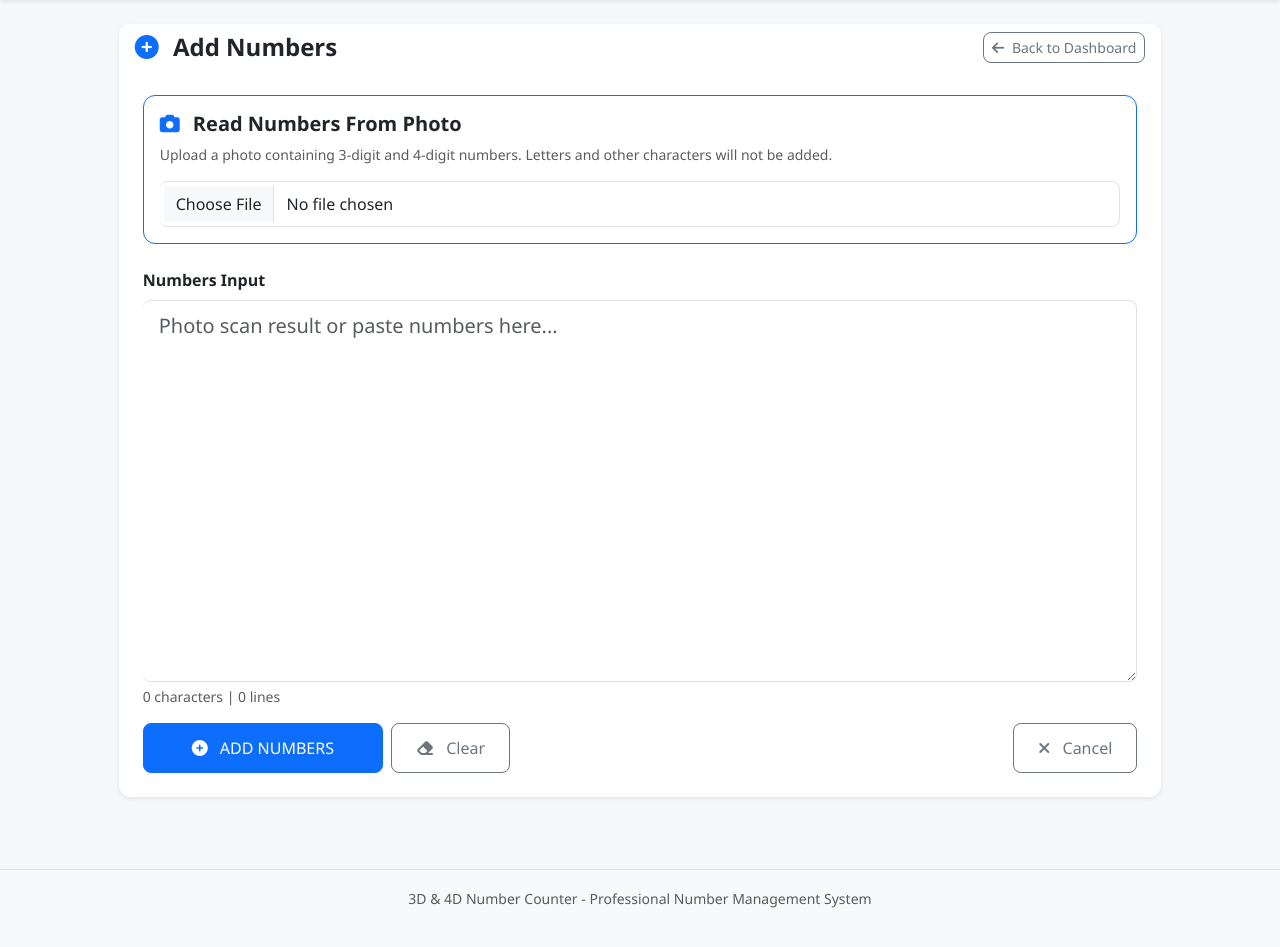
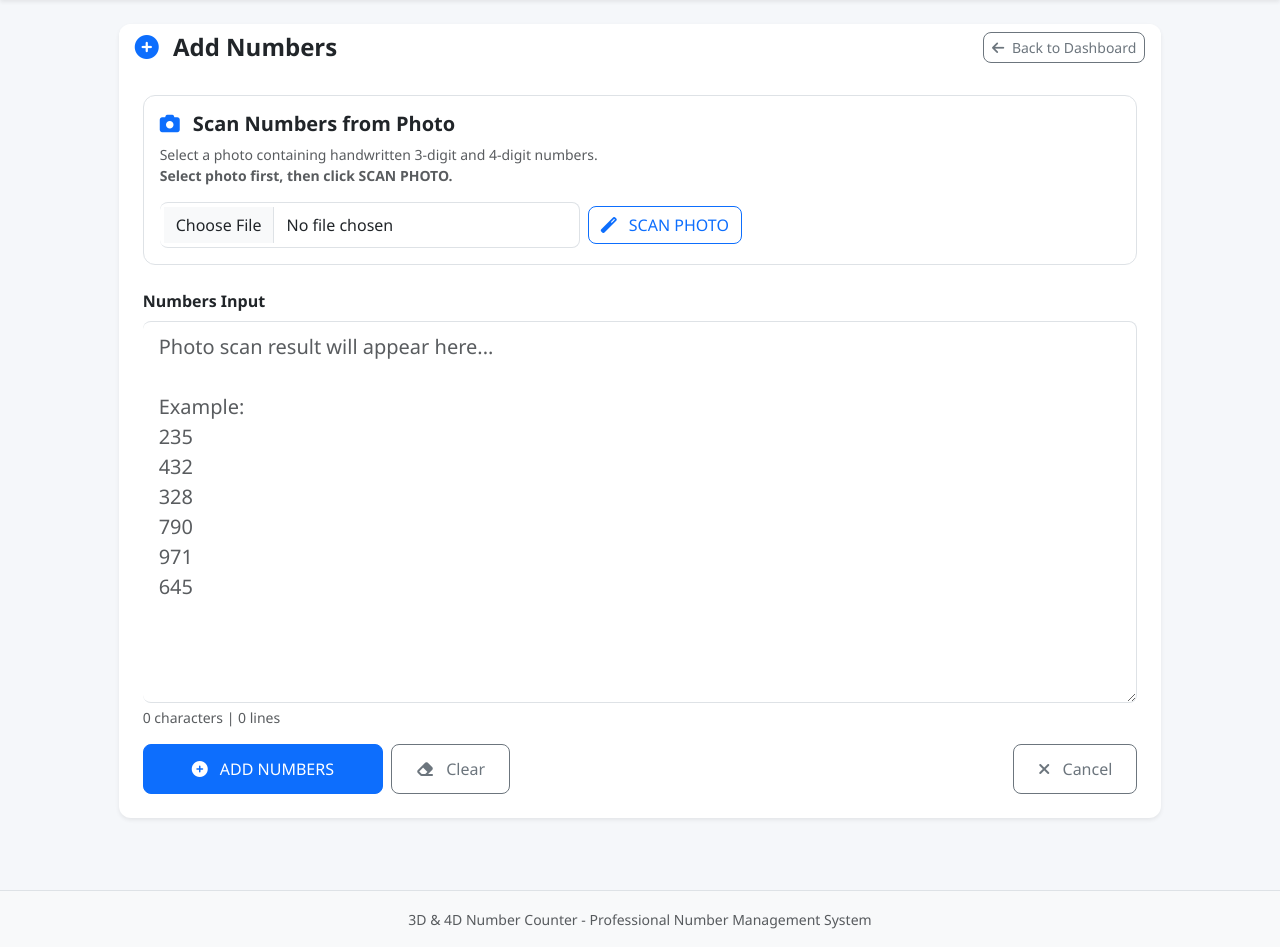
Before and after one commit to bharath0750-create/number_count, a Flask app: page /add-numbers in a window 1280 px wide. Shown: the part 57-1004 px from the top of the page. Before the commit the page ends 965 px from the top, so only its background shows below. Run offline with Flask 3, Linux system fonts and the light colour scheme; the visitor is signed in with stand-in values (Sample User, id 1); some libraries are stand-ins or nearby versions.

Commit message:
Refactor add_numbers.html template structure
Updated the layout and content of the add_numbers.html template, including changes to input guides and form structure.

```diff
--- a/templates/add_numbers.html
+++ b/templates/add_numbers.html
@@ -3,103 +3,234 @@
 {% block title %}Add Numbers - 3D & 4D Number Counter{% endblock %}
 
 {% block content %}
+
 <div class="row justify-content-center">
+
     <div class="col-12 col-lg-10">
 
         <div class="card shadow-sm border-0">
 
+            <!-- HEADER -->
             <div class="card-header bg-white border-0 d-flex justify-content-between align-items-center flex-wrap gap-2">
+
                 <h4 class="mb-0 fw-semibold">
                     <i class="fas fa-plus-circle me-2 text-primary"></i>
                     Add Numbers
                 </h4>
 
-                <a href="{{ url_for('dashboard') }}" class="btn btn-sm btn-outline-secondary">
+                <a href="{{ url_for('dashboard') }}"
+                   class="btn btn-sm btn-outline-secondary">
+
                     <i class="fas fa-arrow-left me-1"></i>
                     Back to Dashboard
+
                 </a>
+
             </div>
+
 
             <div class="card-body p-4">
 
-                <!-- PHOTO OCR -->
-                <div class="card border-primary mb-4">
-                    <div class="card-body">
 
-                        <h5 class="fw-semibold">
-                            <i class="fas fa-camera me-2 text-primary"></i>
-                            Read Numbers From Photo
-                        </h5>
-
-                        <p class="text-muted small mb-3">
-                            Upload a photo containing 3-digit and 4-digit numbers.
-                            Letters and other characters will not be added.
-                        </p>
-
-                        <input
-                            type="file"
-                            id="numberPhoto"
-                            class="form-control"
-                            accept="image/*"
-                        >
-
-                        <div class="mt-3" id="ocrStatus" style="display:none;">
-                            <div class="alert alert-info mb-0">
-                                <span id="ocrStatusText">
-                                    Reading numbers from photo...
-                                </span>
-                            </div>
-                        </div>
-
-                    </div>
-                </div>
-
-
-                <!-- INPUT GUIDE -->
+                <!-- INFORMATION -->
                 <div class="alert alert-info border-0 mb-4">
 
                     <h6 class="alert-heading">
+
                         <i class="fas fa-info-circle me-2"></i>
                         Input Format Guide
+
                     </h6>
 
                     <p class="mb-2">
-                        Enter numbers in these formats:
+                        Enter 3-digit or 4-digit numbers.
                     </p>
 
                     <ul class="mb-0 small">
+
                         <li>
-                            One per line:
-                            <code>1234</code>
-                            /
-                            <code>567</code>
+                            <strong>One per line:</strong>
+                            <code>235</code> / <code>432</code> /
+                            <code>328</code>
                         </li>
 
                         <li>
-                            Comma-separated:
-                            <code>1234, 567, 9999</code>
+                            <strong>4D:</strong>
+                            <code>1234</code> /
+                            <code>5678</code>
                         </li>
 
                         <li>
-                            Space-separated:
-                            <code>1234 567 9999</code>
+                            <strong>Comma separated:</strong>
+                            <code>235, 432, 328</code>
                         </li>
+
+                        <li>
+                            <strong>Space separated:</strong>
+                            <code>235 432 328</code>
+                        </li>
+
                     </ul>
 
-                    <hr>
+                    <hr class="my-2">
 
                     <small class="text-muted">
-                        <strong>Rules:</strong>
+
+                        <strong>Classification:</strong>
                         Exactly 3 digits = 3D |
-                        Exactly 4 digits = 4D |
-                        Other digit lengths = Invalid
+                        Exactly 4 digits = 4D
+
+                        <br>
+
+                        <strong>Photo OCR:</strong>
+                        Handwritten 3D and 4D numbers can be scanned.
+
                     </small>
 
                 </div>
 
 
-                <!-- FORM -->
-                <form method="POST" id="addNumbersForm">
+
+                <!-- ================================================= -->
+                <!-- PHOTO OCR -->
+                <!-- ================================================= -->
+
+                <div class="card border mb-4">
+
+                    <div class="card-body">
+
+                        <h5 class="fw-semibold mb-2">
+
+                            <i class="fas fa-camera me-2 text-primary"></i>
+
+                            Scan Numbers from Photo
+
+                        </h5>
+
+
+                        <p class="text-muted small mb-3">
+
+                            Select a photo containing handwritten
+                            3-digit and 4-digit numbers.
+
+                            <br>
+
+                            <strong>
+                                Select photo first, then click SCAN PHOTO.
+                            </strong>
+
+                        </p>
+
+
+
+                        <!-- FILE INPUT + SCAN BUTTON -->
+
+                        <div class="d-flex flex-wrap gap-2 align-items-center">
+
+                            <input
+                                type="file"
+                                id="numberPhoto"
+                                accept="image/*"
+                                class="form-control"
+                                style="max-width:420px;"
+                            >
+
+
+                            <button
+                                type="button"
+                                class="btn btn-outline-primary"
+                                id="scanPhotoBtn"
+                            >
+
+                                <i class="fas fa-magic me-2"></i>
+
+                                SCAN PHOTO
+
+                            </button>
+
+                        </div>
+
+
+
+                        <!-- STATUS -->
+
+                        <div
+                            id="ocrStatus"
+                            class="mt-3"
+                            style="display:none;"
+                        >
+
+                            <div class="d-flex align-items-center gap-2">
+
+                                <div
+                                    class="spinner-border spinner-border-sm text-primary"
+                                    id="ocrSpinner"
+                                    role="status"
+                                ></div>
+
+                                <span
+                                    id="ocrStatusText"
+                                    class="small text-muted"
+                                >
+                                    Preparing photo...
+                                </span>
+
+                            </div>
+
+                        </div>
+
+
+
+                        <!-- PROGRESS -->
+
+                        <div
+                            class="progress mt-3"
+                            id="ocrProgressWrap"
+                            style="display:none;height:8px;"
+                        >
+
+                            <div
+                                class="progress-bar progress-bar-striped progress-bar-animated"
+                                id="ocrProgress"
+                                role="progressbar"
+                                style="width:0%;"
+                            ></div>
+
+                        </div>
+
+
+
+                        <!-- OCR HINT -->
+
+                        <div
+                            class="alert alert-warning py-2 mt-3 mb-0 small"
+                            id="ocrHint"
+                        >
+
+                            <i class="fas fa-lightbulb me-1"></i>
+
+                            Best result:
+                            clear photo, good lighting,
+                            numbers should be visible,
+                            and avoid blur.
+
+                        </div>
+
+                    </div>
+
+                </div>
+
+
+
+                <!-- ================================================= -->
+                <!-- ADD NUMBERS FORM -->
+                <!-- ================================================= -->
+
+                <form
+                    method="POST"
+                    id="addNumbersForm"
+                >
+
 
                     <div class="mb-3">
 
@@ -107,63 +238,107 @@
                             for="numbers_input"
                             class="form-label fw-semibold"
                         >
+
                             Numbers Input
+
                         </label>
+
 
                         <textarea
                             class="form-control form-control-lg"
                             id="numbers_input"
                             name="numbers_input"
                             rows="12"
-                            placeholder="Photo scan result or paste numbers here..."
+                            placeholder="Photo scan result will appear here...
+
+Example:
+235
+432
+328
+790
+971
+645"
                             required
                         ></textarea>
 
+
                         <div class="form-text">
+
                             <span id="charCount">0</span>
                             characters |
+
                             <span id="lineCount">0</span>
                             lines
+
                         </div>
 
                     </div>
 
 
+
+                    <!-- ================================================= -->
                     <!-- BUTTONS -->
+                    <!-- ================================================= -->
+
                     <div class="d-flex flex-wrap gap-2">
+
+
+                        <!-- FINAL SUBMIT -->
 
                         <button
                             type="submit"
                             class="btn btn-primary btn-lg px-5"
                             id="submitBtn"
                         >
+
                             <i class="fas fa-plus-circle me-2"></i>
+
                             ADD NUMBERS
+
                         </button>
+
+
+
+                        <!-- CLEAR -->
 
                         <button
                             type="button"
                             class="btn btn-outline-secondary btn-lg"
                             onclick="clearTextarea()"
                         >
+
                             <i class="fas fa-eraser me-2"></i>
+
                             Clear
+
                         </button>
+
+
+
+                        <!-- CANCEL -->
 
                         <a
                             href="{{ url_for('dashboard') }}"
                             class="btn btn-outline-secondary btn-lg ms-auto"
                         >
+
                             <i class="fas fa-times me-2"></i>
+
                             Cancel
+
                         </a>
 
                     </div>
 
+
                 </form>
 
 
+
+                <!-- ================================================= -->
                 <!-- PREVIEW -->
+                <!-- ================================================= -->
+
                 <div
                     class="mt-4"
                     id="previewSection"
@@ -171,89 +346,155 @@
                 >
 
                     <h5 class="fw-semibold mb-3">
+
                         <i class="fas fa-eye me-2"></i>
+
                         Preview
+
                     </h5>
+
+
 
                     <div class="row g-3">
 
-                        <div class="col-md-3">
+
+                        <!-- TOTAL -->
+
+                        <div class="col-md-4">
+
                             <div class="card bg-light border-0">
+
                                 <div class="card-body text-center py-3">
+
                                     <h3
                                         class="text-primary mb-1"
                                         id="previewTotal"
                                     >
                                         0
                                     </h3>
-                                    <small>Total</small>
+
+                                    <small class="text-muted">
+                                        Total Entries
+                                    </small>
+
                                 </div>
+
                             </div>
+
                         </div>
 
 
-                        <div class="col-md-3">
+
+                        <!-- 4D -->
+
+                        <div class="col-md-4">
+
                             <div class="card bg-light border-0">
+
                                 <div class="card-body text-center py-3">
+
                                     <h3
                                         class="text-success mb-1"
                                         id="preview4D"
                                     >
                                         0
                                     </h3>
-                                    <small>4D Numbers</small>
+
+                                    <small class="text-muted">
+                                        4D Numbers
+                                    </small>
+
                                 </div>
+
                             </div>
+
                         </div>
 
 
-                        <div class="col-md-3">
+
+                        <!-- 3D -->
+
+                        <div class="col-md-4">
+
                             <div class="card bg-light border-0">
+
                                 <div class="card-body text-center py-3">
+
                                     <h3
                                         class="text-info mb-1"
                                         id="preview3D"
                                     >
                                         0
                                     </h3>
-                                    <small>3D Numbers</small>
+
+                                    <small class="text-muted">
+                                        3D Numbers
+                                    </small>
+
                                 </div>
+
                             </div>
+
                         </div>
 
+                    </div>
 
-                        <div class="col-md-3">
-                            <div class="card bg-light border-0">
-                                <div class="card-body text-center py-3">
-                                    <h3
-                                        class="text-warning mb-1"
-                                        id="previewInvalid"
-                                    >
-                                        0
-                                    </h3>
-                                    <small>Invalid</small>
-                                </div>
+
+
+                    <!-- INVALID -->
+
+                    <div class="mt-3">
+
+                        <div class="card bg-light border-0">
+
+                            <div class="card-body text-center py-3">
+
+                                <h3
+                                    class="text-warning mb-1"
+                                    id="previewInvalid"
+                                >
+                                    0
+                                </h3>
+
+                                <small class="text-muted">
+                                    Invalid Entries
+                                </small>
+
                             </div>
+
                         </div>
 
                     </div>
 
                 </div>
 
+
             </div>
+
         </div>
 
     </div>
+
 </div>
+
+
 {% endblock %}
 
+
+
+<!-- ============================================================= -->
+<!-- JAVASCRIPT -->
+<!-- ============================================================= -->
 
 {% block extra_js %}
 
 <!-- Tesseract OCR -->
+
 <script src="https://cdn.jsdelivr.net/npm/tesseract.js@5/dist/tesseract.min.js"></script>
 
+
 <!-- Our OCR JavaScript -->
+
 <script src="{{ url_for('static', filename='js/photo-ocr.js') }}"></script>
 
 {% endblock %}
```
